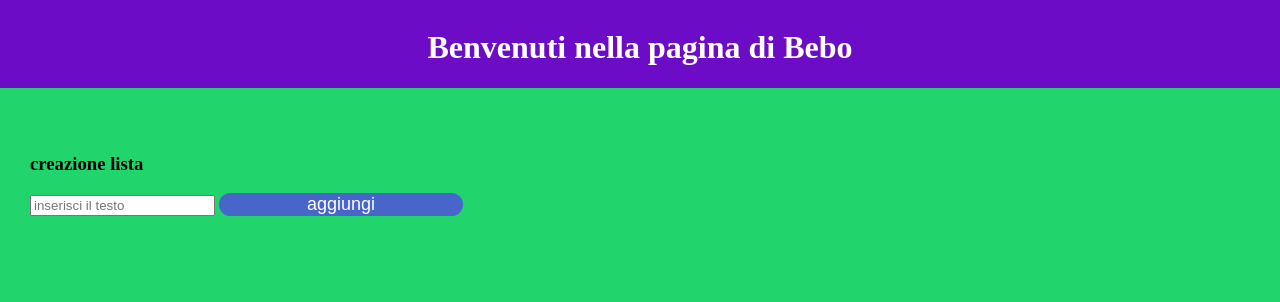
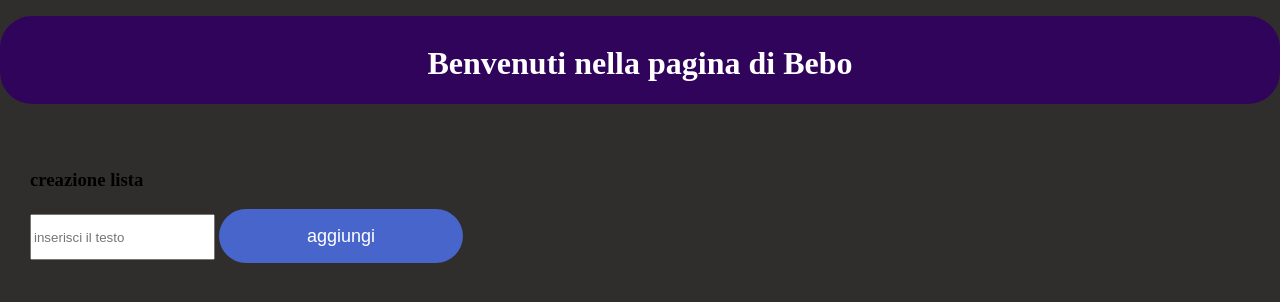
Before and after one commit to bebob94/U1-W3-L4, a plain HTML site: page index.html in a window 1280 px wide. Drawn offline with Linux system fonts and the light colour scheme.

Commit message:
aggiungi modifiche

```diff
--- a/style.css
+++ b/style.css
@@ -2,19 +2,20 @@ html{
     scroll-behavior: smooth;
 }
 body{
-    background-color: rgb(34, 212, 108);
+    background-color: rgb(48, 45, 45);
     margin: 0;
 }
 
 
 header{
+    margin-top: 1em;
     padding-top: 0.5em;
     height: 5em;
     text-align: center;
     color: white;
-    background-color: rgb(108, 12, 199);
+    background-color: rgb(49, 4, 92);
     margin-bottom: 1em;
-
+    border-radius: 2em;
 }
 
 form{
@@ -29,7 +30,7 @@ form{
 
 
 #add{
-
+    height: 3em;
     width: 20%;
     cursor: pointer;
     background: #4865cc;
@@ -59,3 +60,7 @@ ul#lists li{
     background: #ff6676;
     color: white;
 }
+
+.textInput{
+    height: 3em;
+}
```
